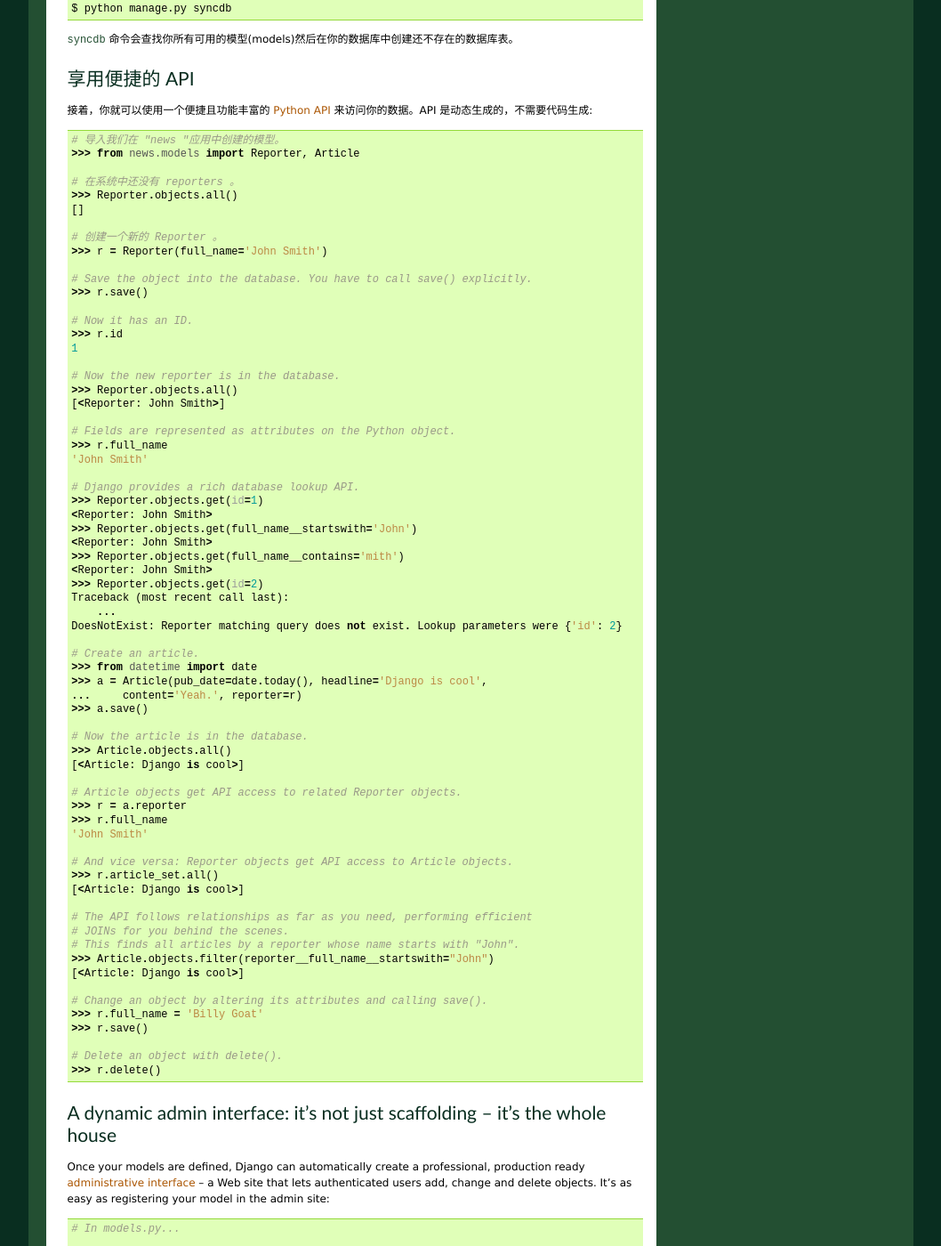
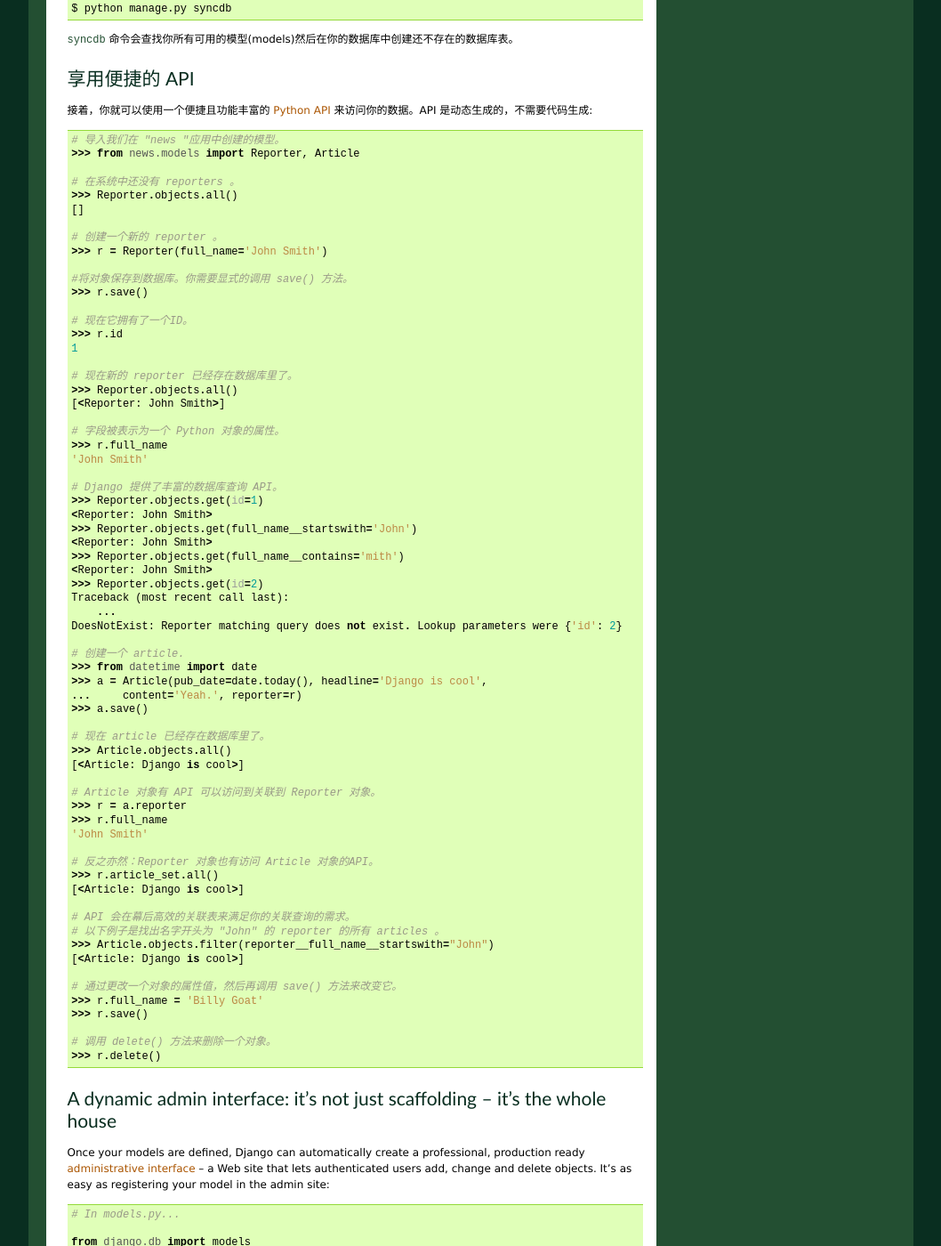
Before and after one commit to ljb-2000/django-chinese-docs-1.6, a Sphinx documentation site: the page built from docs/intro/overview.txt, in a window 1280 px wide and 1400 px high, scrolled down 766 px. Shown: the whole window at 89% size, without its empty margins (111-1169 px from the left). Built offline with Sphinx 7.4.7, drawn with Linux system fonts in a browser that asks for light colours; pages that are not in the unit, such as notebooks, are missing from menus; cross-references to code outside the pages are shown as plain code.

Commit message:
overview.txt

```diff
--- a/docs/intro/overview.txt
+++ b/docs/intro/overview.txt
@@ -65,25 +65,25 @@
     >>> Reporter.objects.all()
     []
 
-    # 创建一个新的 Reporter 。
+    # 创建一个新的 reporter 。
     >>> r = Reporter(full_name='John Smith')
 
-    # Save the object into the database. You have to call save() explicitly.
+    #将对象保存到数据库。你需要显式的调用 save() 方法。
     >>> r.save()
 
-    # Now it has an ID.
+    # 现在它拥有了一个ID。
     >>> r.id
     1
 
-    # Now the new reporter is in the database.
+    # 现在新的 reporter 已经存在数据库里了。
     >>> Reporter.objects.all()
     [<Reporter: John Smith>]
 
-    # Fields are represented as attributes on the Python object.
+    # 字段被表示为一个 Python 对象的属性。
     >>> r.full_name
     'John Smith'
 
-    # Django provides a rich database lookup API.
+    # Django 提供了丰富的数据库查询 API。
     >>> Reporter.objects.get(id=1)
     <Reporter: John Smith>
     >>> Reporter.objects.get(full_name__startswith='John')
@@ -95,36 +95,35 @@
         ...
     DoesNotExist: Reporter matching query does not exist. Lookup parameters were {'id': 2}
 
-    # Create an article.
+    # 创建一个 article.
     >>> from datetime import date
     >>> a = Article(pub_date=date.today(), headline='Django is cool',
     ...     content='Yeah.', reporter=r)
     >>> a.save()
 
-    # Now the article is in the database.
+    # 现在 article 已经存在数据库里了。
     >>> Article.objects.all()
     [<Article: Django is cool>]
 
-    # Article objects get API access to related Reporter objects.
+    # Article 对象有 API 可以访问到关联到 Reporter 对象。
     >>> r = a.reporter
     >>> r.full_name
     'John Smith'
 
-    # And vice versa: Reporter objects get API access to Article objects.
+    # 反之亦然：Reporter 对象也有访问 Article 对象的API。
     >>> r.article_set.all()
     [<Article: Django is cool>]
 
-    # The API follows relationships as far as you need, performing efficient
-    # JOINs for you behind the scenes.
-    # This finds all articles by a reporter whose name starts with "John".
+    # API 会在幕后高效的关联表来满足你的关联查询的需求。
+    # 以下例子是找出名字开头为 "John" 的 reporter 的所有 articles 。
     >>> Article.objects.filter(reporter__full_name__startswith="John")
     [<Article: Django is cool>]
 
-    # Change an object by altering its attributes and calling save().
+    # 通过更改一个对象的属性值，然后再调用 save() 方法来改变它。
     >>> r.full_name = 'Billy Goat'
     >>> r.save()
 
-    # Delete an object with delete().
+    # 调用 delete() 方法来删除一个对象。
     >>> r.delete()
 
 A dynamic admin interface: it's not just scaffolding -- it's the whole house
```
